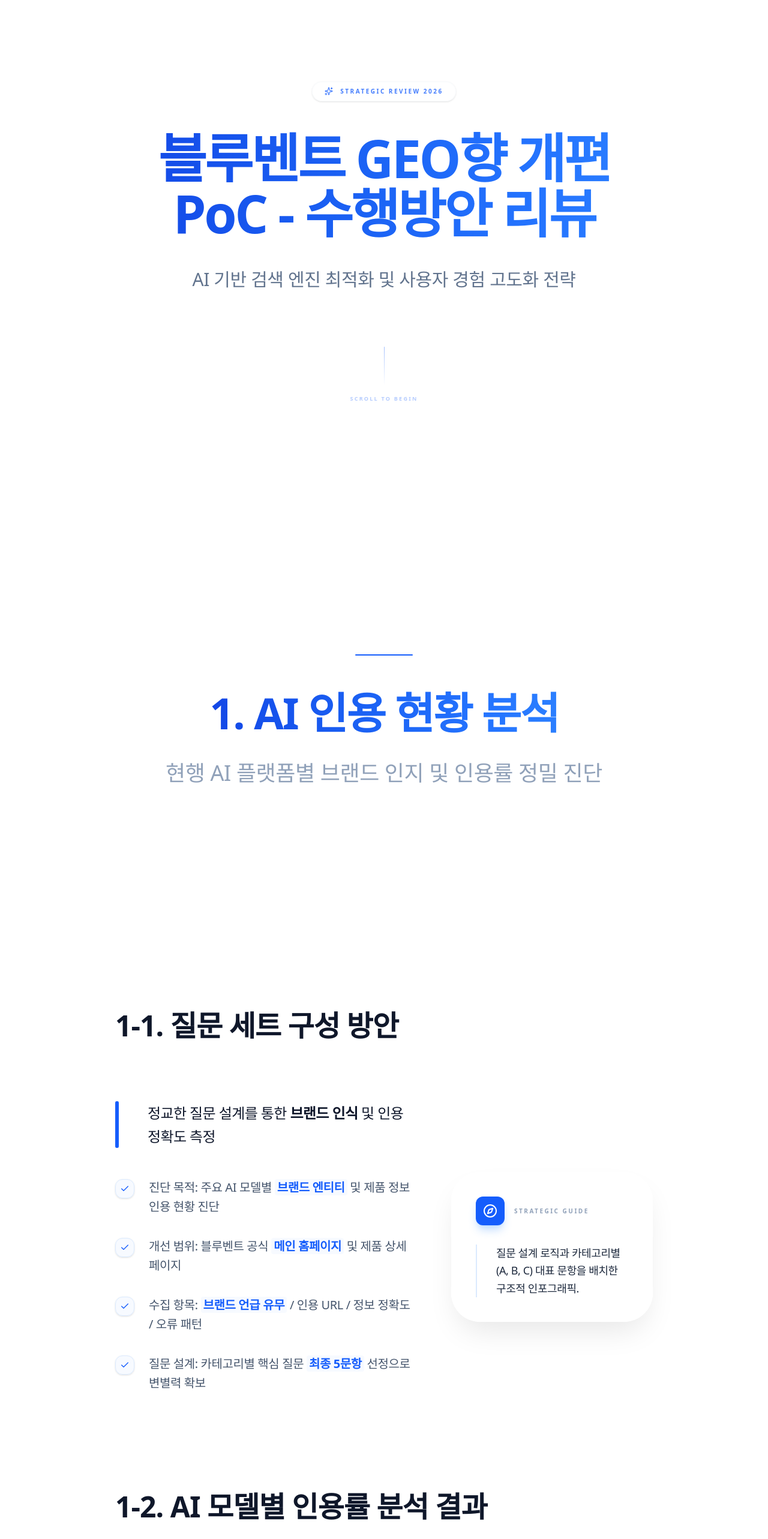
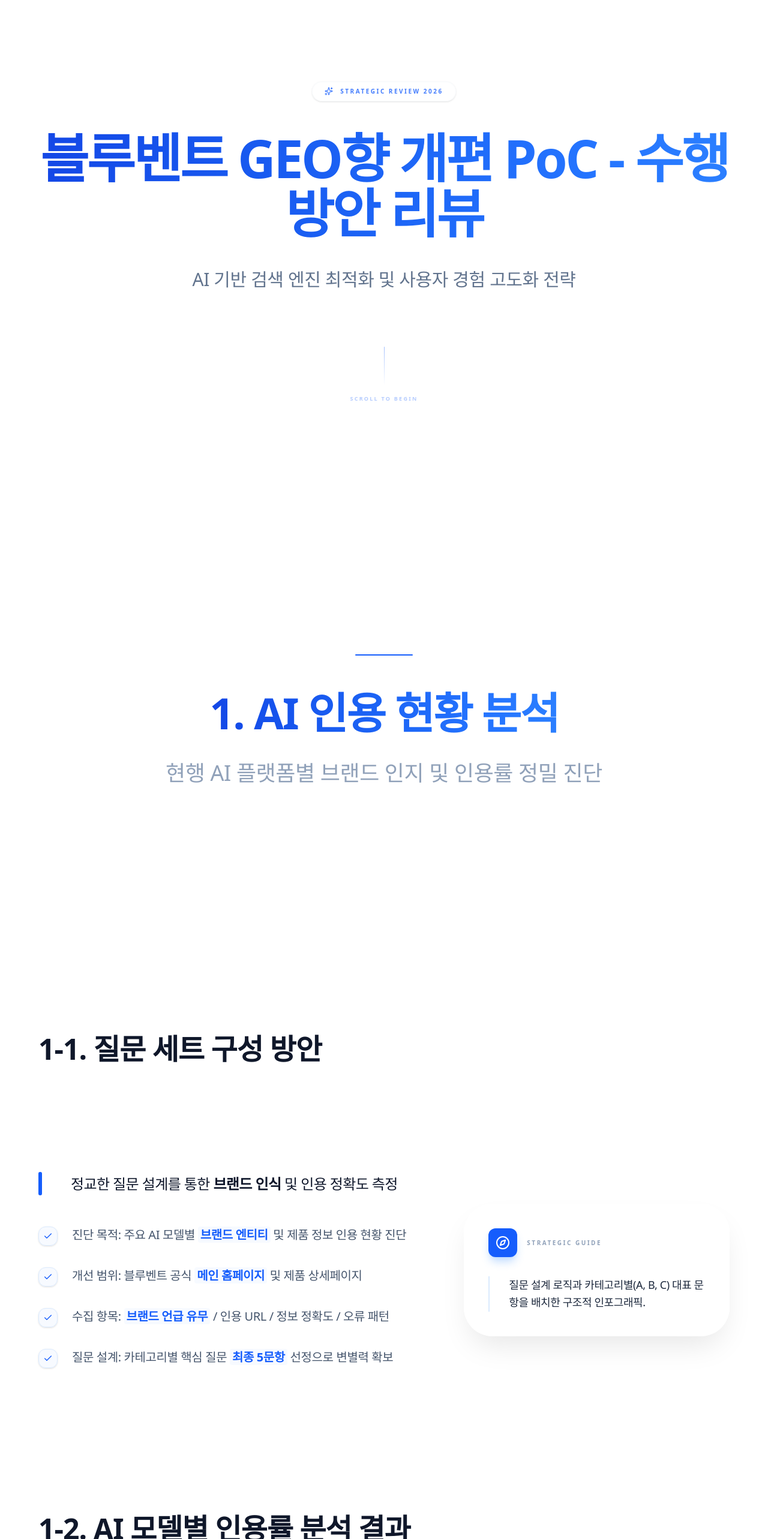
Before and after one commit to seoyahh/bluevent_geo_poc_review, a React (Vite) app: page / in a window 1280 px wide. Shown: the top 2566 px of the page at 60% size. Built offline with nearby package versions, Linux system fonts and the light colour scheme; a web font is replaced by a local one.

Commit message:
UI Optimization: Expanded maximum content width to 1400px for better screen fit

```diff
--- a/src/App.tsx
+++ b/src/App.tsx
@@ -42,7 +42,7 @@ export default function App() {
         initial={{ opacity: 0, scale: 0.95 }}
         animate={{ opacity: 1, scale: 1 }}
         transition={{ duration: 1, ease: [0.16, 1, 0.3, 1] }}
-        className="relative z-10 w-full max-w-6xl px-12 lg:px-32"
+        className="relative z-10 w-full max-w-[1400px] px-8 lg:px-16"
       >
         <div className="label-caps mb-12 flex items-center justify-center gap-3 bg-white/50 backdrop-blur-sm px-5 py-2 rounded-full border border-slate-100/50 shadow-sm mx-auto w-fit">
           <Sparkles size={14} />
@@ -66,7 +66,7 @@ export default function App() {
   );
 
   const StandardLayout = ({ slide, index }: { slide: typeof SLIDES[0], index: number }) => (
-    <div className="w-full max-w-6xl mx-auto px-12 lg:px-32">
+    <div className="w-full max-w-[1400px] mx-auto px-8 lg:px-16">
       <div className="grid grid-cols-1 lg:grid-cols-12 gap-16 py-20 min-h-screen items-center text-left">
         <div className="lg:col-span-12 mb-8">
           <h2 className="h2-header max-w-5xl" dangerouslySetInnerHTML={{ __html: slide.title }} />
@@ -113,7 +113,7 @@ export default function App() {
   );
 
   const GridLayout = ({ slide, index }: { slide: typeof SLIDES[0], index: number }) => (
-    <div className="w-full max-w-6xl mx-auto px-12 lg:px-32 flex flex-col justify-center py-20 min-h-screen text-left">
+    <div className="w-full max-w-[1400px] mx-auto px-8 lg:px-16 flex flex-col justify-center py-20 min-h-screen text-left">
       <div className="space-y-6 mb-16">
         <h2 className="h2-header" dangerouslySetInnerHTML={{ __html: slide.title }} />
         <p className="text-lg lg:text-2xl text-slate-500 font-light max-w-4xl leading-snug" dangerouslySetInnerHTML={{ __html: slide.oneLiner }} />
@@ -142,7 +142,7 @@ export default function App() {
   );
 
   const RoadmapLayout = ({ slide, index }: { slide: typeof SLIDES[0], index: number }) => (
-    <div className="w-full max-w-6xl mx-auto px-12 lg:px-32 flex flex-col justify-center py-24 min-h-screen text-center">
+    <div className="w-full max-w-[1400px] mx-auto px-8 lg:px-16 flex flex-col justify-center py-24 min-h-screen text-center">
       <div className="space-y-8 mb-20">
         <h2 className="h2-header" dangerouslySetInnerHTML={{ __html: slide.title }} />
         <p className="text-lg lg:text-2xl text-blue-600 font-bold bg-blue-50/50 px-8 py-3 rounded-full inline-block" dangerouslySetInnerHTML={{ __html: slide.oneLiner }} />
@@ -166,7 +166,7 @@ export default function App() {
   );
 
   const ChecklistLayout = ({ slide, index }: { slide: typeof SLIDES[0], index: number }) => (
-    <div className="w-full max-w-6xl mx-auto px-12 lg:px-32 grid grid-cols-1 lg:grid-cols-12 gap-20 py-24 min-h-screen items-center text-left">
+    <div className="w-full max-w-[1400px] mx-auto px-8 lg:px-16 grid grid-cols-1 lg:grid-cols-12 gap-20 py-24 min-h-screen items-center text-left">
       <div className="lg:col-span-12 mb-10">
         <h2 className="h2-header" dangerouslySetInnerHTML={{ __html: slide.title }} />
       </div>
@@ -198,7 +198,7 @@ export default function App() {
   );
 
   const DividerLayout = ({ slide }: { slide: typeof SLIDES[0] }) => (
-    <div className="w-full max-w-6xl mx-auto px-12 lg:px-32 flex flex-col items-center text-center justify-center min-h-[70vh] py-24">
+    <div className="w-full max-w-[1400px] mx-auto px-8 lg:px-16 flex flex-col items-center text-center justify-center min-h-[70vh] py-24">
       <motion.div
         initial={{ scaleX: 0 }}
         whileInView={{ scaleX: 1 }}
```
